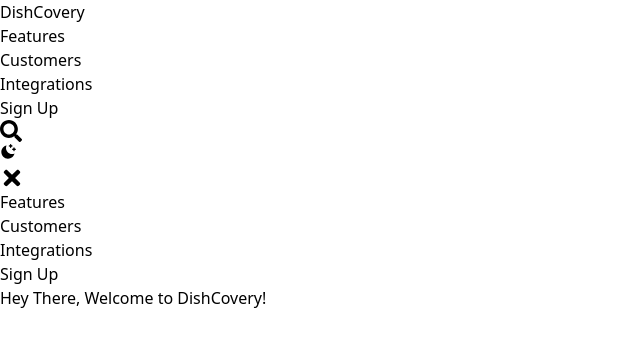
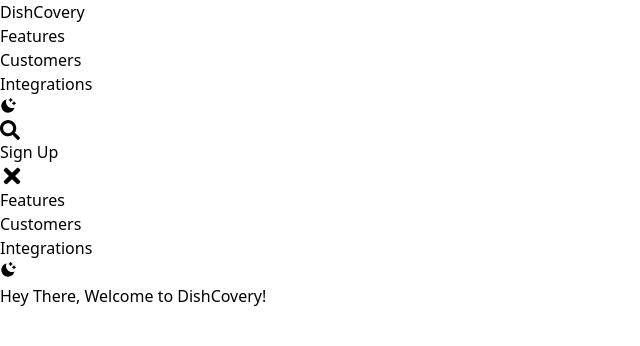
Before and after one commit to maximistic/dishcovery, a Next.js app: page / in a window 1280 px wide. Both pictures are taken after a click on the element 640 px from the left and 166 px from the top of the page. Shown: the top 346 px of the page, without its empty margins (0-640 px from the left). Built offline with nearby package versions, Linux system fonts and the light colour scheme.

Commit message:
navbar update

```diff
--- a/app/components/Navbar/Navbar.tsx
+++ b/app/components/Navbar/Navbar.tsx
@@ -4,6 +4,12 @@
 import { FaBars, FaTimes, FaSearch } from "react-icons/fa";
 import ThemeToggle from "../ThemeToggleButton";
 import NavLink from "./NavLinks";
+
+const navItems = [
+  { label: "Features", href: "/features" },
+  { label: "Customers", href: "/customers" },
+  { label: "Integrations", href: "/integrations" },
+];
 
 const Navbar: React.FC = () => {
   const [isMenuOpen, setIsMenuOpen] = useState(false);
@@ -14,41 +20,46 @@
 
   return (
     <nav className="bg-white dark:bg-gray-900 text-gray-800 dark:text-gray-200 shadow-md sticky top-0 z-50">
-      <div className="container mx-auto px-4 py-3 flex items-center justify-between">
+      <div className="container mx-auto px-6 lg:px-8 py-4 flex items-center justify-between">
+        {/* Logo */}
         <div className="text-2xl font-bold">
-          <NavLink href="/" className="text-orange-600">DishCovery</NavLink>
+          <NavLink href="/" className="text-orange-600">
+            DishCovery
+          </NavLink>
         </div>
 
-        {/* Desktop Menu */}
-        <ul className="hidden md:flex space-x-8">
-          <li>
-            <NavLink href="/features">Features</NavLink>
+        {/* Desktop Navigation */}
+        <div className="hidden md:flex items-center space-x-10">
+          <ul className="flex space-x-8">
+            {navItems.map((item) => (
+              <li key={item.href}>
+                <NavLink
+                  href={item.href}
+                  className="group relative inline-block hover:text-orange-600 dark:hover:text-orange-500"
+                >
+                  {item.label}
+                  <span className="absolute bottom-0 left-0 w-0 h-[2px] bg-orange-600 group-hover:w-full transition-all duration-300"></span>
+                </NavLink>
               </li>
-          <li>
-            <NavLink href="/customers">Customers</NavLink>
-          </li>
-          <li>
-            <NavLink href="/integrations">Integrations</NavLink>
-          </li>
-          <li>
+            ))}
+          </ul>
+          <ThemeToggle />
+        </div>
+
+        {/* Right Section (Search + Signup) */}
+        <div className="flex items-center space-x-4 md:space-x-6">
+          <NavLink
+            href="/search"
+            className="text-gray-800 dark:text-gray-200 hover:text-orange-600 dark:hover:text-orange-500"
+          >
+            <FaSearch size={20} />
+          </NavLink>
           <NavLink
             href="/signup"
-              className="bg-orange-600 text-white px-4 py-2 rounded-lg hover:bg-orange-500 dark:hover:text-white hover:text-white"
+            className="bg-orange-600 text-white px-5 py-2 rounded-lg hover:bg-orange-500 dark:hover:text-white hover:text-white transition-colors"
           >
             Sign Up
           </NavLink>
-          </li>
-          <li>
-            <NavLink
-              href="/search"
-            >
-              <FaSearch size={22} />
-            </NavLink>
-          </li>
-        </ul>
-
-        <div className="flex items-center space-x-4">
-          <ThemeToggle />
           <div
             className="text-gray-800 dark:text-gray-200 md:hidden cursor-pointer"
             onClick={toggleMenu}
@@ -60,25 +71,24 @@
 
       {/* Mobile Menu */}
       {isMenuOpen && (
-        <ul className="md:hidden bg-white dark:bg-gray-900 text-center space-y-4 py-4 border-t border-gray-200 dark:border-gray-700">
-          <li>
-            <NavLink href="/features">Features</NavLink>
-          </li>
-          <li>
-            <NavLink href="/customers">Customers</NavLink>
-          </li>
-          <li>
-            <NavLink href="/integrations">Integrations</NavLink>
-          </li>
-          <li>
+        <div className="md:hidden bg-white dark:bg-gray-900 py-6 border-t border-gray-200 dark:border-gray-700">
+          <ul className="space-y-6 text-center">
+            {navItems.map((item) => (
+              <li key={item.href}>
                 <NavLink
-              href="/signup"
-              className="block bg-orange-600 text-white px-4 py-2 rounded-lg hover:bg-orange-500 mx-4 hover:text-white"
+                  href={item.href}
+                  className="group relative inline-block hover:text-orange-600 dark:hover:text-orange-500"
                 >
-              Sign Up
+                  {item.label}
+                  <span className="absolute bottom-0 left-0 w-0 h-[2px] bg-orange-600 group-hover:w-full transition-all duration-300"></span>
                 </NavLink>
               </li>
+            ))}
           </ul>
+          <div className="mt-4">
+            <ThemeToggle />
+          </div>
+        </div>
       )}
     </nav>
   );
```
Lines whose indentation alone changed are shown as unchanged.
